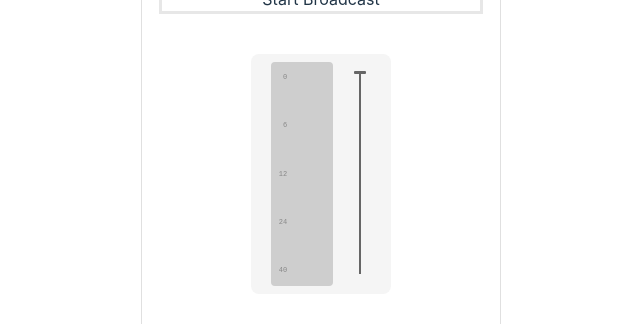
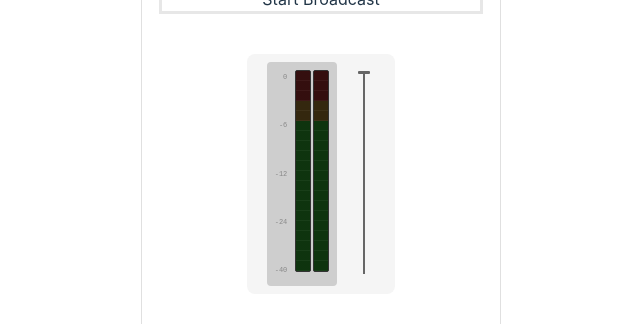
Before and after one commit to NvisibleSound/busk-broadcaster, a React (Vite) app: page / in a window 1280 px wide. Shown: the part 272-596 px from the top of the page, without its empty margins (319-959 px from the left). Built offline with nearby package versions, Linux system fonts and the light colour scheme; no server answers.

Commit message:
better meters

```diff
--- a/src/components/AudioMeters.js
+++ b/src/components/AudioMeters.js
@@ -12,6 +12,11 @@ const AudioMeters = ({ audioNodes }) => {
   const animationFrameRef = useRef(null);
   const audioChainSetup = useRef(false);
 
+  // Add debug logging for renders and level changes
+  useEffect(() => {
+    console.log('🎚️ Current audio levels:', audioLevels);
+  }, [audioLevels]);
+
   const updateMeters = () => {
     if (!analyserLeft.current || !analyserRight.current) {
       console.log('📊 Analysers not ready');
@@ -22,10 +27,10 @@ const AudioMeters = ({ audioNodes }) => {
       analyserLeft.current.getFloatTimeDomainData(dataArrayLeft.current);
       analyserRight.current.getFloatTimeDomainData(dataArrayRight.current);
 
-      // Debug: Log raw audio data
-      const leftSample = dataArrayLeft.current[0];
-      const rightSample = dataArrayRight.current[0];
-      console.log('📊 Raw samples:', { left: leftSample, right: rightSample });
+      // Remove excessive debug logging
+      // const leftSample = dataArrayLeft.current[0];
+      // const rightSample = dataArrayRight.current[0];
+      // console.log('📊 Raw samples:', { left: leftSample, right: rightSample });
 
       const rmsLeft = Math.sqrt(
         dataArrayLeft.current.reduce((acc, val) => acc + val * val, 0) / dataArrayLeft.current.length
@@ -34,28 +39,29 @@ const AudioMeters = ({ audioNodes }) => {
         dataArrayRight.current.reduce((acc, val) => acc + val * val, 0) / dataArrayRight.current.length
       );
 
-      // Debug: Log RMS values
-      console.log('📊 RMS values:', { left: rmsLeft, right: rmsRight });
+      // Debug: Log only significant RMS changes
+      if (Math.abs(rmsLeft) > 0.01 || Math.abs(rmsRight) > 0.01) {
+        console.log('📊 Significant RMS values:', { left: rmsLeft, right: rmsRight });
+      }
 
       const dbLeft = 20 * Math.log10(Math.max(rmsLeft, 1e-7));
       const dbRight = 20 * Math.log10(Math.max(rmsRight, 1e-7));
 
-      // Debug: Log dB values
-      console.log('📊 dB values:', { left: dbLeft, right: dbRight });
-
       const scaleLevel = (db) => {
+        // Adjust scaling to be more visible
         const normalized = (db + 60) / 60;
-        return Math.max(0.02, Math.min(1, normalized));
+        return Math.max(0.05, Math.min(1, normalized)); // Increased minimum to 0.05 for visibility
       };
 
-      setAudioLevels({
+      // Only update state if values have changed significantly
+      const newLevels = {
         left: scaleLevel(dbLeft),
         right: scaleLevel(dbRight)
-      });
+      };
 
-      // Log only if levels change significantly
-      if (Math.random() < 0.05) { // Log ~5% of updates
-        console.log('📊 Meter levels:', audioLevels);
+      if (Math.abs(newLevels.left - audioLevels.left) > 0.01 ||
+          Math.abs(newLevels.right - audioLevels.right) > 0.01) {
+        setAudioLevels(newLevels);
       }
 
       animationFrameRef.current = requestAnimationFrame(updateMeters);
@@ -152,14 +158,25 @@ const AudioMeters = ({ audioNodes }) => {
     <div className={styles.stereoMeterContainer}>
       <div className={styles.scaleNumbers}>
         <div>0</div>
-        <div>6</div>
-        <div>12</div>
-        <div>24</div>
-        <div>40</div>
+        <div>-6</div>
+        <div>-12</div>
+        <div>-24</div>
+        <div>-40</div>
       </div>
       {['left', 'right'].map(channel => (
-        <div key={channel} className={styles.meterChannel}>
-          <div className={styles.verticalMeter}>
+        <div
+          key={channel}
+          className={styles.meterChannel}
+          style={{ border: '1px solid #333' }} // Add visible border for debugging
+        >
+          <div
+            className={styles.verticalMeter}
+            style={{
+              height: '200px',  // Explicit height
+              width: '20px',    // Explicit width
+              backgroundColor: '#111' // Dark background to see meter
+            }}
+          >
             <div
               className={styles.meterFill}
               style={{
@@ -167,7 +184,11 @@ const AudioMeters = ({ audioNodes }) => {
                 backgroundColor:
                   audioLevels[channel] > 0.85 ? '#ff4444' :
                   audioLevels[channel] > 0.75 ? '#ffaa00' :
-                  'rgb(0,255,0)'
+                  '#00ff00',
+                width: '100%',
+                position: 'absolute',
+                bottom: 0,
+                transition: 'height 0.1s ease-out'
               }}
             />
           </div>
```
